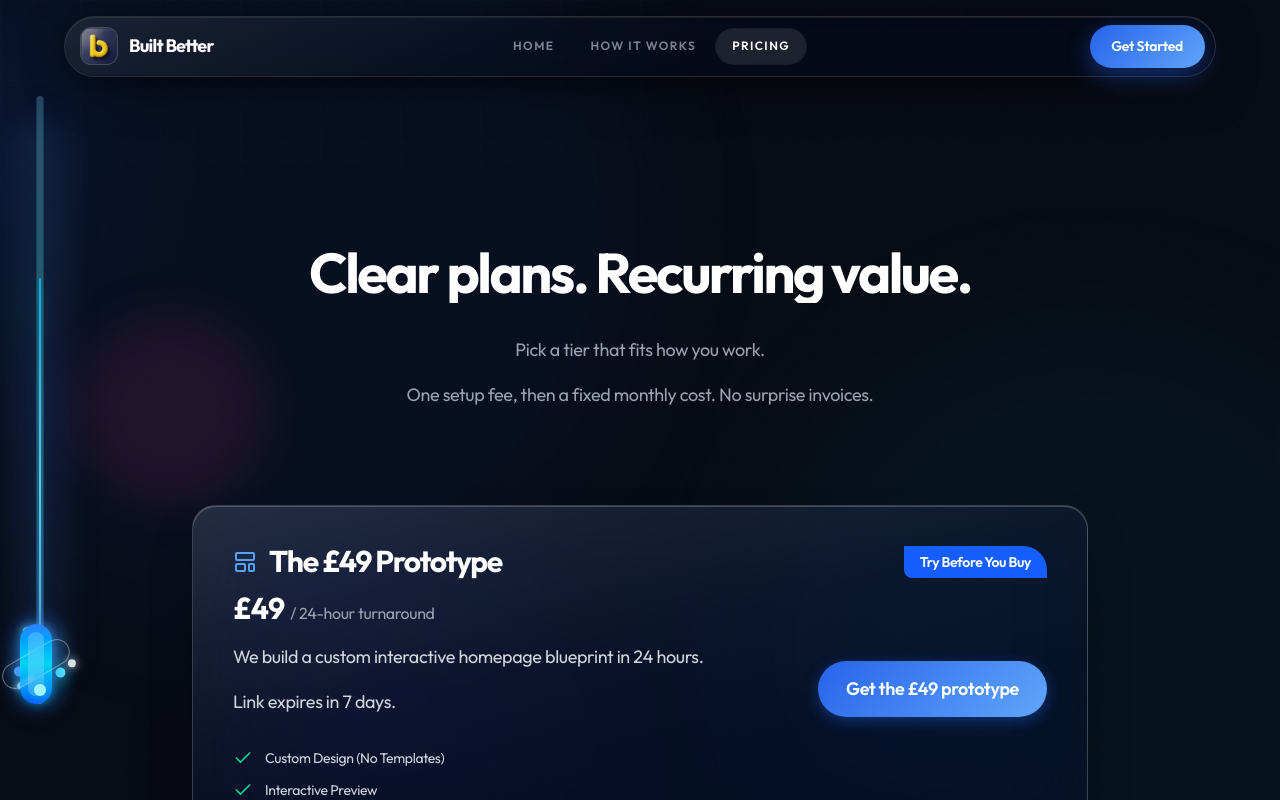
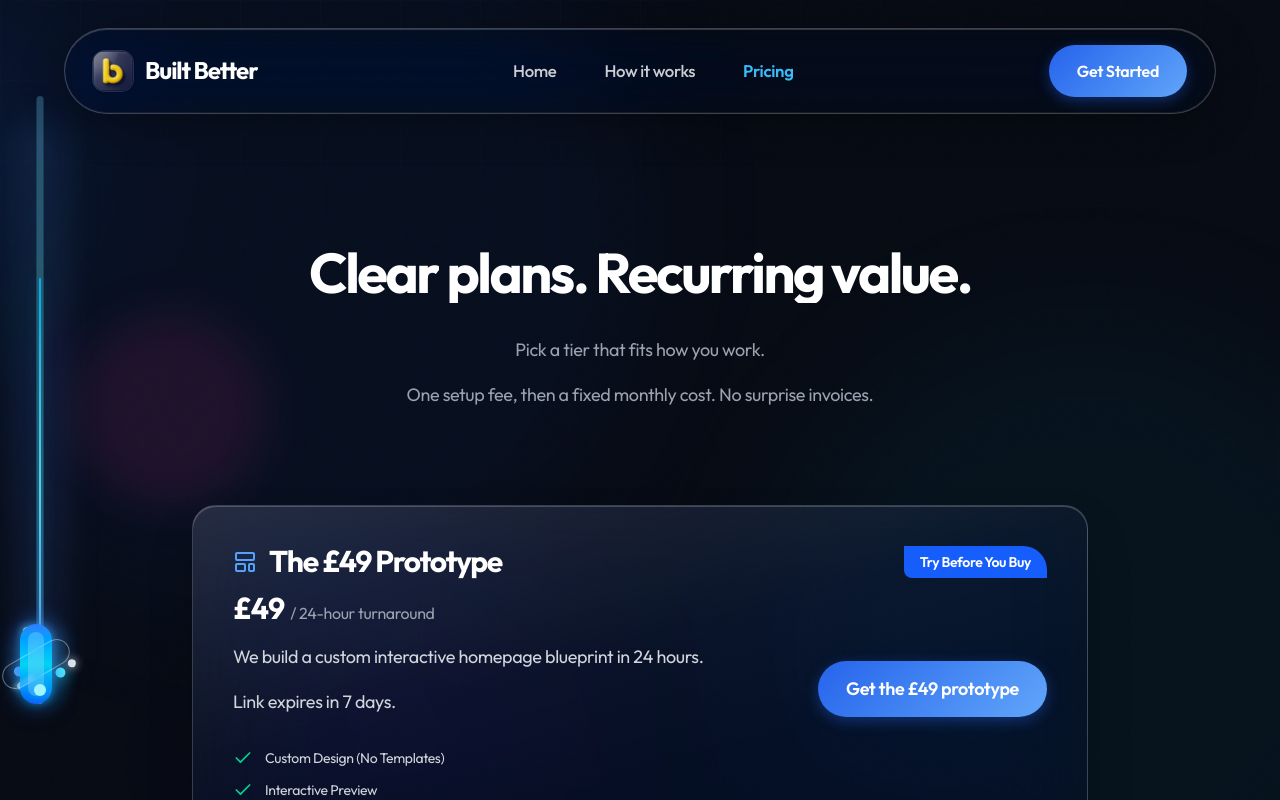
Before and after one commit to alexndrsn87/b2b-better-rebuild, a React (Vite) app: page /pricing in a window 1280 px wide. Shown: the top 800 px of the page. Built offline with nearby package versions, Linux system fonts and the light colour scheme; no server answers.

Commit message:
Nav: match Blob-Site glass (inline backdropFilter, rgba 0.18 tint, no portal).
Made-with: Cursor

```diff
--- a/src/components/Navbar.tsx
+++ b/src/components/Navbar.tsx
@@ -1,11 +1,15 @@
-import React, { useEffect, useState } from 'react';
-import { createPortal } from 'react-dom';
+import React, { useEffect, useMemo, useState } from 'react';
+import { motion } from 'motion/react';
 import { Link, NavLink } from 'react-router-dom';
 
 type NavbarProps = {
   onRequestPrototype?: () => void;
 };
 
+/**
+ * Frosted bar matches Built-Better---Blob-Site: inline backdropFilter on the nav
+ * + very transparent tint (rgba(..., 0.18)) so blur reads. Renders in Layout (no portal).
+ */
 export default function Navbar({ onRequestPrototype }: NavbarProps) {
   const [scrolled, setScrolled] = useState(false);
 
@@ -16,7 +20,7 @@ export default function Navbar({ onRequestPrototype }: NavbarProps) {
       ticking = true;
       requestAnimationFrame(() => {
         ticking = false;
-        setScrolled(window.scrollY > 32);
+        setScrolled(window.scrollY > 24);
       });
     };
     onScroll();
@@ -24,62 +28,69 @@ export default function Navbar({ onRequestPrototype }: NavbarProps) {
     return () => window.removeEventListener('scroll', onScroll);
   }, []);
 
-  const shell = (
-    <header
-      className="pointer-events-none fixed inset-x-0 top-0 z-[200] flex justify-center px-3 pt-[max(0.65rem,env(safe-area-inset-top))] sm:px-5 sm:pt-4"
-    >
-      <nav
-        className={`site-nav pointer-events-auto w-full max-w-6xl ${scrolled ? 'site-nav--scrolled' : ''}`}
+  const glassStyle = useMemo(
+    () =>
+      ({
+        background: scrolled ? 'rgba(7, 11, 20, 0.28)' : 'rgba(7, 11, 20, 0.18)',
+        backdropFilter: 'blur(24px) saturate(200%)',
+        WebkitBackdropFilter: 'blur(24px) saturate(200%)',
+        border: '1px solid rgba(255, 255, 255, 0.22)',
+        boxShadow: scrolled
+          ? '0 10px 44px rgba(0,0,0,0.42), inset 0 1px 0 rgba(255,255,255,0.2), inset 0 -1px 0 rgba(255,255,255,0.06)'
+          : '0 8px 40px rgba(0,0,0,0.35), inset 0 1px 0 rgba(255,255,255,0.18), inset 0 -1px 0 rgba(255,255,255,0.06)',
+      }) as React.CSSProperties,
+    [scrolled],
+  );
+
+  const navLinkClass = ({ isActive }: { isActive: boolean }) =>
+    [
+      'whitespace-nowrap rounded-full px-1 py-0.5 text-sm font-medium transition-colors sm:text-base md:text-[1.05rem]',
+      isActive ? 'font-semibold text-[var(--color-accent)]' : 'text-white/80 hover:text-white',
+    ].join(' ');
+
+  return (
+    <motion.nav
+      initial={{ y: -100, opacity: 0 }}
+      animate={{ y: 0, opacity: 1 }}
+      transition={{ type: 'spring', stiffness: 200, damping: 22 }}
+      style={glassStyle}
+      className="fixed top-[max(1.75rem,calc(env(safe-area-inset-top)+0.75rem))] left-1/2 z-[100] flex w-[94%] max-w-6xl -translate-x-1/2 flex-wrap items-center justify-between gap-3 rounded-full px-4 py-3 sm:px-7 sm:py-4 md:flex-nowrap"
       aria-label="Main navigation"
     >
-        <Link
-          to="/"
-          className="site-nav-brand group flex min-w-0 shrink-0 items-center gap-2.5 sm:gap-3"
-        >
+      <Link to="/" className="flex min-w-0 shrink-0 items-center gap-2.5 sm:gap-3">
         <img
           src="/logo.png"
           alt=""
           width={40}
           height={40}
-            className="site-nav-logo h-8 w-8 shrink-0 rounded-[0.65rem] object-cover ring-1 ring-white/20 transition-transform duration-300 group-hover:scale-[1.04] group-active:scale-[0.98] sm:h-9 sm:w-9"
+          className="h-9 w-9 shrink-0 rounded-xl object-cover shadow-sm ring-1 ring-white/15 sm:h-10 sm:w-10"
         />
-          <span className="truncate font-heading text-base font-extrabold tracking-tight text-white sm:text-lg">
+        <span className="truncate font-heading text-lg font-extrabold tracking-tight text-white sm:text-xl md:text-2xl">
           Built Better
         </span>
       </Link>
 
-        <div className="site-nav-links flex flex-1 flex-wrap items-center justify-center gap-1 sm:gap-0 md:gap-1">
-          {(
-            [
-              { to: '/', end: true, label: 'Home' },
-              { to: '/how-it-works', end: false, label: 'How it works' },
-              { to: '/pricing', end: false, label: 'Pricing' },
-            ] as const
-          ).map(({ to, end, label }) => (
-            <NavLink
-              key={to}
-              to={to}
-              end={end}
-              className={({ isActive }) =>
-                `site-nav-link ${isActive ? 'site-nav-link--active' : ''}`
-              }
-            >
-              {label}
+      <div className="order-3 flex w-full items-center justify-center gap-5 font-medium sm:gap-8 md:order-none md:w-auto md:gap-10">
+        <NavLink to="/" end className={navLinkClass}>
+          Home
         </NavLink>
-          ))}
+        <NavLink to="/how-it-works" className={navLinkClass}>
+          How it works
+        </NavLink>
+        <NavLink to="/pricing" className={navLinkClass}>
+          Pricing
+        </NavLink>
       </div>
 
-        <button
+      <motion.button
         type="button"
         onClick={() => onRequestPrototype?.()}
-          className="site-nav-cta btn-shimmer shrink-0"
+        whileHover={{ scale: 1.05 }}
+        whileTap={{ scale: 0.95 }}
+        className="btn-primary btn-shimmer shrink-0 rounded-full px-4 py-2 text-sm font-semibold sm:px-6 sm:py-2.5 sm:text-base"
       >
         Get Started
-        </button>
-      </nav>
-    </header>
+      </motion.button>
+    </motion.nav>
   );
-
-  if (typeof document === 'undefined') return null;
-  return createPortal(shell, document.body);
 }
--- a/src/index.css
+++ b/src/index.css
@@ -375,177 +375,7 @@ blockquote {
     inset 0 1px 0 rgba(255, 255, 255, 0.14);
 }
 
-/*
- * Site nav — single-layer frosted glass.
- * Backdrop-filter is applied directly on <nav.site-nav> (no nested blur layers,
- * no isolation/overflow tricks) so Chrome/Safari reliably sample content behind the bar.
- */
-.site-nav {
-  position: relative;
-  display: flex;
-  flex-wrap: wrap;
-  align-items: center;
-  justify-content: space-between;
-  gap: 0.65rem 0.85rem;
-  min-height: 3.25rem;
-  padding: 0.55rem 0.65rem 0.55rem 0.85rem;
-  border-radius: 100px;
-  /* Semi-transparent fill so the blurred backdrop shows through */
-  background: rgba(6, 10, 22, 0.58);
-  backdrop-filter: blur(28px) saturate(200%) brightness(1.06);
-  -webkit-backdrop-filter: blur(28px) saturate(200%) brightness(1.06);
-  border: 1px solid rgba(255, 255, 255, 0.14);
-  box-shadow:
-    0 0 0 1px rgba(0, 0, 0, 0.35) inset,
-    0 1px 0 rgba(255, 255, 255, 0.14) inset,
-    0 12px 48px -8px rgba(0, 0, 0, 0.55),
-    0 4px 20px rgba(0, 0, 0, 0.28);
-  transition:
-    background 0.4s ease,
-    border-color 0.4s ease,
-    box-shadow 0.4s ease;
-}
-
-/* Specular highlight only — keeps blur visible (no solid frost layer on top) */
-.site-nav::before {
-  content: "";
-  position: absolute;
-  inset: 0;
-  z-index: 0;
-  border-radius: inherit;
-  pointer-events: none;
-  background: linear-gradient(
-    155deg,
-    rgba(255, 255, 255, 0.11) 0%,
-    rgba(255, 255, 255, 0.02) 38%,
-    transparent 58%
-  );
-  opacity: 0.85;
-}
-
-.site-nav > * {
-  position: relative;
-  z-index: 1;
-}
-
-.site-nav--scrolled {
-  background: rgba(5, 9, 20, 0.72);
-  border-color: rgba(255, 255, 255, 0.2);
-  box-shadow:
-    0 0 0 1px rgba(0, 0, 0, 0.4) inset,
-    0 1px 0 rgba(255, 255, 255, 0.16) inset,
-    0 18px 56px -10px rgba(0, 0, 0, 0.6),
-    0 8px 28px rgba(0, 0, 0, 0.35);
-  backdrop-filter: blur(36px) saturate(210%) brightness(1.05);
-  -webkit-backdrop-filter: blur(36px) saturate(210%) brightness(1.05);
-}
-
-@media (min-width: 640px) {
-  .site-nav {
-    flex-wrap: nowrap;
-    gap: 0.75rem 1rem;
-    padding: 0.5rem 0.65rem 0.5rem 1rem;
-    min-height: 3.5rem;
-  }
-}
-
-.site-nav-links {
-  order: 3;
-  width: 100%;
-  justify-content: center;
-}
-
-@media (min-width: 640px) {
-  .site-nav-links {
-    order: 0;
-    width: auto;
-    flex: 1;
-  }
-}
-
-.site-nav-link {
-  padding: 0.4rem 0.85rem;
-  border-radius: 9999px;
-  font-family: var(--font-sans);
-  font-size: 0.6875rem;
-  font-weight: 600;
-  letter-spacing: 0.14em;
-  text-transform: uppercase;
-  color: rgba(226, 232, 240, 0.55);
-  transition: color 0.25s ease, background 0.25s ease;
-}
-
-@media (min-width: 640px) {
-  .site-nav-link {
-    font-size: 0.75rem;
-    letter-spacing: 0.12em;
-    padding: 0.45rem 1rem;
-  }
-}
-
-.site-nav-link:hover {
-  color: rgba(248, 250, 252, 0.95);
-  background: rgba(255, 255, 255, 0.06);
-}
-
-.site-nav-link.site-nav-link--active {
-  color: #fff;
-  background: rgba(255, 255, 255, 0.1);
-  box-shadow: 0 0 0 1px rgba(255, 255, 255, 0.08);
-}
-
-.site-nav-cta {
-  position: relative;
-  overflow: hidden;
-  margin-left: auto;
-  border: none;
-  cursor: pointer;
-  border-radius: 9999px;
-  padding: 0.55rem 1.15rem;
-  font-family: var(--font-sans);
-  font-size: 0.8125rem;
-  font-weight: 600;
-  letter-spacing: -0.02em;
-  color: #fff;
-  background: linear-gradient(135deg, var(--color-blue), var(--color-blue-light));
-  box-shadow:
-    0 2px 0 rgba(0, 0, 0, 0.15),
-    0 8px 24px rgba(37, 99, 235, 0.45);
-  transition: transform 0.2s ease, box-shadow 0.2s ease, filter 0.2s ease;
-}
-
-.site-nav-cta.btn-shimmer::after {
-  content: "";
-  position: absolute;
-  inset: 0;
-  background: linear-gradient(
-    105deg,
-    transparent 38%,
-    rgba(255, 255, 255, 0.22) 50%,
-    transparent 62%
-  );
-  transform: translateX(-120%);
-  animation: btn-shimmer-sweep 4.5s ease-in-out infinite;
-}
-
-.site-nav-cta:hover {
-  filter: brightness(1.06);
-  transform: translateY(-1px);
-  box-shadow:
-    0 3px 0 rgba(0, 0, 0, 0.12),
-    0 12px 32px rgba(37, 99, 235, 0.5);
-}
-
-.site-nav-cta:active {
-  transform: translateY(0);
-}
-
-@media (min-width: 640px) {
-  .site-nav-cta {
-    padding: 0.6rem 1.35rem;
-    font-size: 0.875rem;
-  }
-}
+/* Nav glass: inline styles on motion.nav (see Navbar.tsx), matching Blob-Site pattern */
 
 .btn-primary {
   position: relative;
```
Lines whose indentation alone changed are shown as unchanged.
